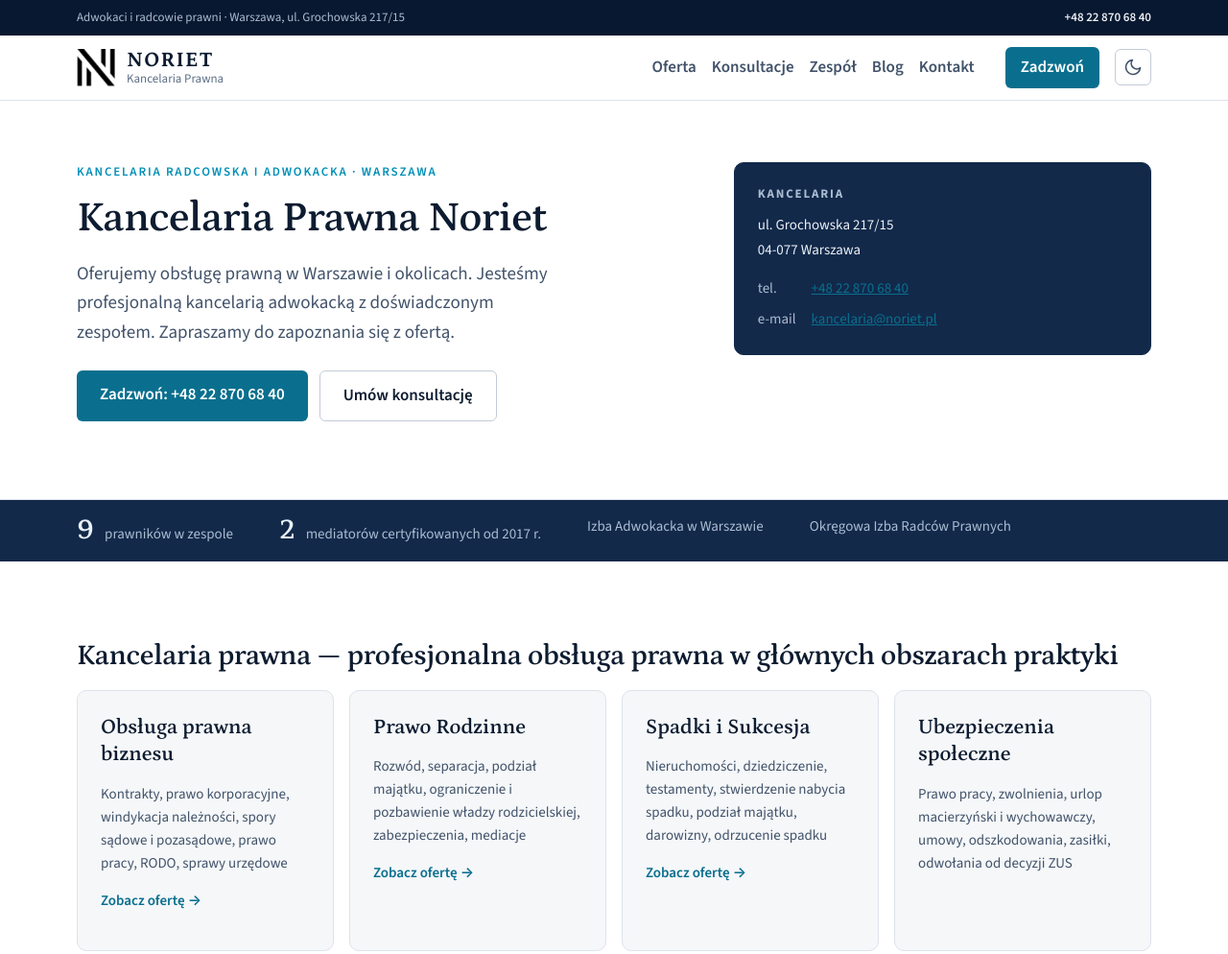
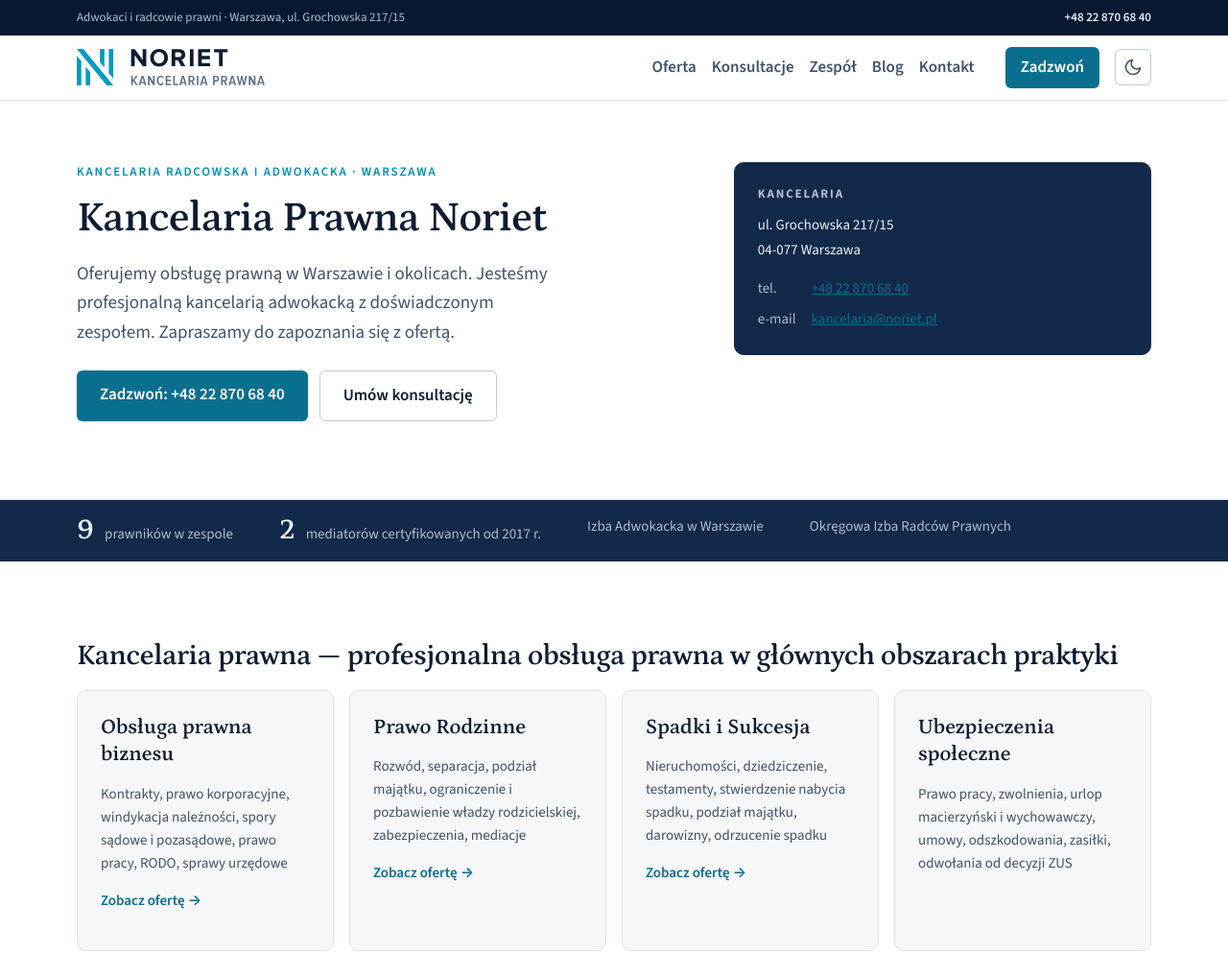
Before and after one commit to kancelaria-noriet/noriet.pl, an Eleventy site: page src/index.njk in a window 1280 px wide. Shown: the top 994 px of the page at 96% size. Built offline with nearby package versions, Linux system fonts and the light colour scheme; Eleventy itself is replaced by a stand-in of ours; files that its build step writes are made by us from their sources.

Commit message:
feat: replace header logo with full NORIET svg lockup
Inline SVG partial generated from NORIET.svg; wordmark and subtitle
fills follow the theme tokens so the logo adapts to dark mode. Drops
the old mark/wordmark PNGs and text spans.

```diff
--- a/src/_includes/partials/header.njk
+++ b/src/_includes/partials/header.njk
@@ -1,12 +1,8 @@
 {% include "partials/topbar.njk" %}
 <header class="site-header">
   <div class="wrap site-header__row">
-    <a class="brand" href="/" aria-label="{{ site.shortName }} — strona główna">
-      <img class="brand__mark" src="/assets/img/noriet-mark.png" alt="" width="40" height="40">
-      <span class="brand__text">
-        <span class="brand__word">Noriet</span>
-        <span class="brand__sub">Kancelaria Prawna</span>
-      </span>
+    <a class="brand" href="/" aria-label="{{ site.shortName }} — Kancelaria Prawna — strona główna">
+      {% include "partials/logo.njk" %}
     </a>
     <button class="nav-toggle" type="button" aria-expanded="false" aria-controls="site-nav">
       <span class="nav-toggle__bar" aria-hidden="true"></span>
--- /dev/null
+++ b/src/_includes/partials/logo.njk
@@ -0,0 +1,30 @@
+<svg class="brand-logo" viewBox="0 0 233.89 45.39" width="196" height="38"
+     aria-hidden="true" focusable="false">
+  <polygon class="logo__mark" points="45.39 36.81 45.39 0 39.85 0 39.85 30.07 45.39 36.81"/>
+  <polygon class="logo__mark" points="34.3 23.32 34.3 0 28.76 0 28.76 16.58 34.3 23.32"/>
+  <polygon class="logo__mark" points="0 8.58 0 45.39 0 45.39 5.55 45.39 5.55 45.39 5.55 15.33 0 8.58"/>
+  <polygon class="logo__mark" points="11.09 22.07 11.09 45.39 11.09 45.39 16.64 45.39 16.64 45.39 16.64 28.82 11.09 22.07"/>
+  <polygon class="logo__mark" points="8.07 0 0 0 37.33 45.39 45.39 45.39 8.07 0"/>
+  <path class="logo__word" d="M72.06,7.7v13.78h-4.5V.35h4.62l9.79,13.27V.35h4.5v21.12h-4.34l-10.07-13.78Z"/>
+  <path class="logo__word" d="M102.39,0c6.4,0,11.05,4.56,11.05,10.93s-4.66,10.93-11.05,10.93-11.02-4.56-11.02-10.93S96.02,0,102.39,0ZM102.39,3.99c-3.9,0-6.4,2.98-6.4,6.94s2.5,6.94,6.4,6.94,6.43-3.01,6.43-6.94-2.53-6.94-6.43-6.94Z"/>
+  <path class="logo__word" d="M125.81,13.97h-3.29v7.51h-4.5V.35h9.88c4.4,0,7.09,2.88,7.09,6.81s-2.34,5.73-4.62,6.27l4.75,8.04h-5.16l-4.15-7.51ZM127.24,4.31h-4.72v5.7h4.72c1.81,0,3.17-1.08,3.17-2.85s-1.36-2.85-3.17-2.85Z"/>
+  <path class="logo__word" d="M140.75.35h4.5v21.12h-4.5V.35Z"/>
+  <path class="logo__word" d="M151.01.35h14.95v3.96h-10.45v4.47h10.23v3.96h-10.23v4.78h10.45v3.96h-14.95V.35Z"/>
+  <path class="logo__word" d="M177.03,4.31h-6.18V.35h16.85v3.96h-6.14v17.16h-4.53V4.31Z"/>
+  <path class="logo__sub" d="M70.59,40.28l-.89,1.35v3.54h-1.98v-11.88h1.98v5.72l3.69-5.72h2.31l-3.88,5.61,4.17,6.27h-2.33l-3.06-4.9Z"/>
+  <path class="logo__sub" d="M83.71,42.83h-3.9l-.64,2.35h-2.14l3.55-11.88h2.37l3.55,11.88h-2.14l-.64-2.35ZM80.22,41.08h3.1l-1.55-5.68-1.55,5.68Z"/>
+  <path class="logo__sub" d="M90.55,37.5v7.68h-1.98v-11.88h2l4.29,7.46v-7.46h1.98v11.88h-1.89l-4.4-7.68Z"/>
+  <path class="logo__sub" d="M99.56,39.25c0-3.58,1.87-6.15,4.84-6.15,2.07,0,3.14,1.3,3.76,2.62l-1.64.73c-.41-.94-1.14-1.6-2.12-1.6-1.74,0-2.83,1.85-2.83,4.4s1.09,4.38,2.83,4.38c1.03,0,1.76-.75,2.14-1.75l1.64.73c-.6,1.39-1.67,2.78-3.78,2.78-2.98,0-4.84-2.58-4.84-6.15Z"/>
+  <path class="logo__sub" d="M110.63,33.3h6.5v1.73h-4.53v3.22h4.4v1.75h-4.4v3.44h4.53v1.75h-6.5v-11.88Z"/>
+  <path class="logo__sub" d="M119.93,33.3h1.98v10.14h4.12v1.75h-6.09v-11.88Z"/>
+  <path class="logo__sub" d="M134.12,42.83h-3.9l-.64,2.35h-2.14l3.55-11.88h2.37l3.55,11.88h-2.14l-.64-2.35ZM130.63,41.08h3.1l-1.55-5.68-1.55,5.68Z"/>
+  <path class="logo__sub" d="M142.42,40.69h-1.46v4.49h-1.98v-11.88h4.1c2.05,0,3.46,1.48,3.46,3.67s-1.14,3.1-2.19,3.38l2.3,4.83h-2.21l-2.01-4.49ZM142.79,35.03h-1.84v3.92h1.84c1.05,0,1.73-.78,1.73-1.96s-.68-1.96-1.73-1.96Z"/>
+  <path class="logo__sub" d="M149.36,33.3h1.98v11.88h-1.98v-11.88Z"/>
+  <path class="logo__sub" d="M160.08,42.83h-3.9l-.64,2.35h-2.14l3.55-11.88h2.37l3.55,11.88h-2.14l-.64-2.35ZM156.59,41.08h3.1l-1.55-5.68-1.55,5.68Z"/>
+  <path class="logo__sub" d="M169.61,33.3h4.04c2.33,0,3.51,1.71,3.51,3.69s-1.18,3.71-3.51,3.71h-2.07v4.49h-1.98v-11.88ZM173.42,35.03h-1.84v3.92h1.84c1.05,0,1.73-.78,1.73-1.96s-.68-1.96-1.73-1.96Z"/>
+  <path class="logo__sub" d="M183.07,40.69h-1.46v4.49h-1.98v-11.88h4.1c2.05,0,3.46,1.48,3.46,3.67s-1.14,3.1-2.19,3.38l2.3,4.83h-2.21l-2.01-4.49ZM183.44,35.03h-1.84v3.92h1.84c1.05,0,1.73-.78,1.73-1.96s-.68-1.96-1.73-1.96Z"/>
+  <path class="logo__sub" d="M195.59,42.83h-3.9l-.64,2.35h-2.14l3.55-11.88h2.37l3.55,11.88h-2.14l-.64-2.35ZM192.1,41.08h3.1l-1.55-5.68-1.55,5.68Z"/>
+  <path class="logo__sub" d="M205.43,36.65l-1.69,8.53h-2.07l-2.69-11.88h2.12l1.71,8.87,1.84-8.87h1.58l1.85,8.87,1.69-8.87h2.12l-2.69,11.88h-2.07l-1.71-8.53Z"/>
+  <path class="logo__sub" d="M216.08,37.5v7.68h-1.98v-11.88h2l4.29,7.46v-7.46h1.98v11.88h-1.89l-4.4-7.68Z"/>
+  <path class="logo__sub" d="M231.11,42.83h-3.9l-.64,2.35h-2.14l3.55-11.88h2.37l3.55,11.88h-2.14l-.64-2.35ZM227.62,41.08h3.1l-1.55-5.68-1.55,5.68Z"/>
+</svg>
--- a/src/assets/css/main.css
+++ b/src/assets/css/main.css
@@ -109,13 +109,15 @@ h3 { font-size: var(--t-lg); line-height: 1.3; margin: var(--s5) 0 var(--s3); }
 }
 /* brand takes the left, everything after it groups on the right */
 .site-header__row .brand { margin-right: auto; }
-.brand { text-decoration: none; color: var(--ink); line-height: 1.1; }
-.brand__word {
-  display: block; font-family: var(--serif);
-  font-size: var(--t-lg); font-weight: 700; letter-spacing: .06em;
-  text-transform: uppercase;
-}
-.brand__sub { display: block; font-size: var(--t-xs); color: var(--ink-3); }
+.brand { text-decoration: none; display: block; }
+
+/* Inline SVG logo (partials/logo.njk): fills follow the theme.
+   The teal mark keeps its brand colour on both themes. */
+.brand-logo { display: block; height: 38px; width: auto; }
+.brand-logo .logo__mark { fill: #009bbe; }
+.brand-logo .logo__word { fill: var(--ink); }
+.brand-logo .logo__sub { fill: var(--ink-3); }
+@media (max-width: 40rem) { .brand-logo { height: 32px; } }
 
 .nav-toggle {
   display: none;
@@ -250,9 +252,6 @@ h3 { font-size: var(--t-lg); line-height: 1.3; margin: var(--s5) 0 var(--s3); }
 .topbar p { margin: var(--s2) 0; }
 .topbar a { color: var(--on-dark); text-decoration: none; font-weight: 600; }
 
-/* ---------- brand with mark ---------- */
-.brand { display: flex; align-items: center; gap: var(--s3); }
-.brand__mark { display: block; }
 
 /* ---------- split hero + info card ---------- */
 .kicker {
```
Also changed, not shown: src/assets/img/noriet-mark.png (deleted), src/assets/img/noriet-wordmark.png (deleted).
